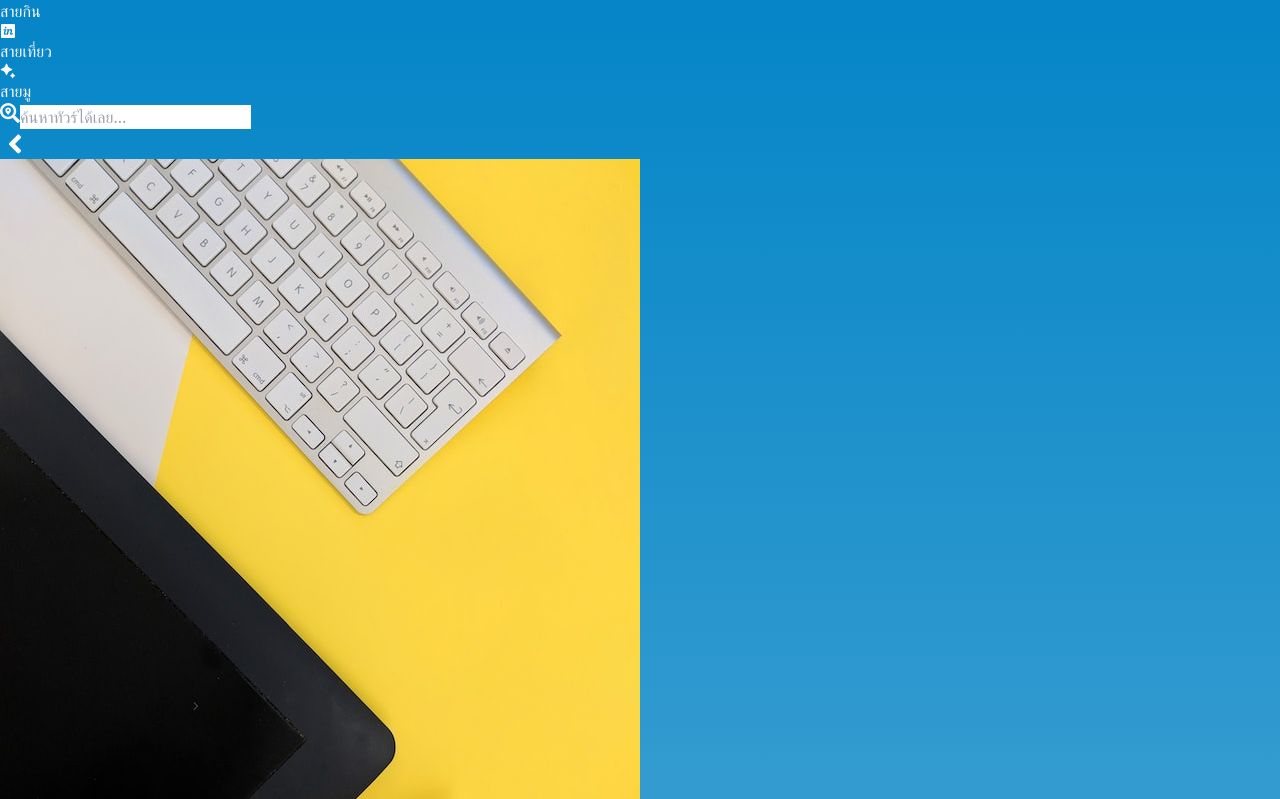
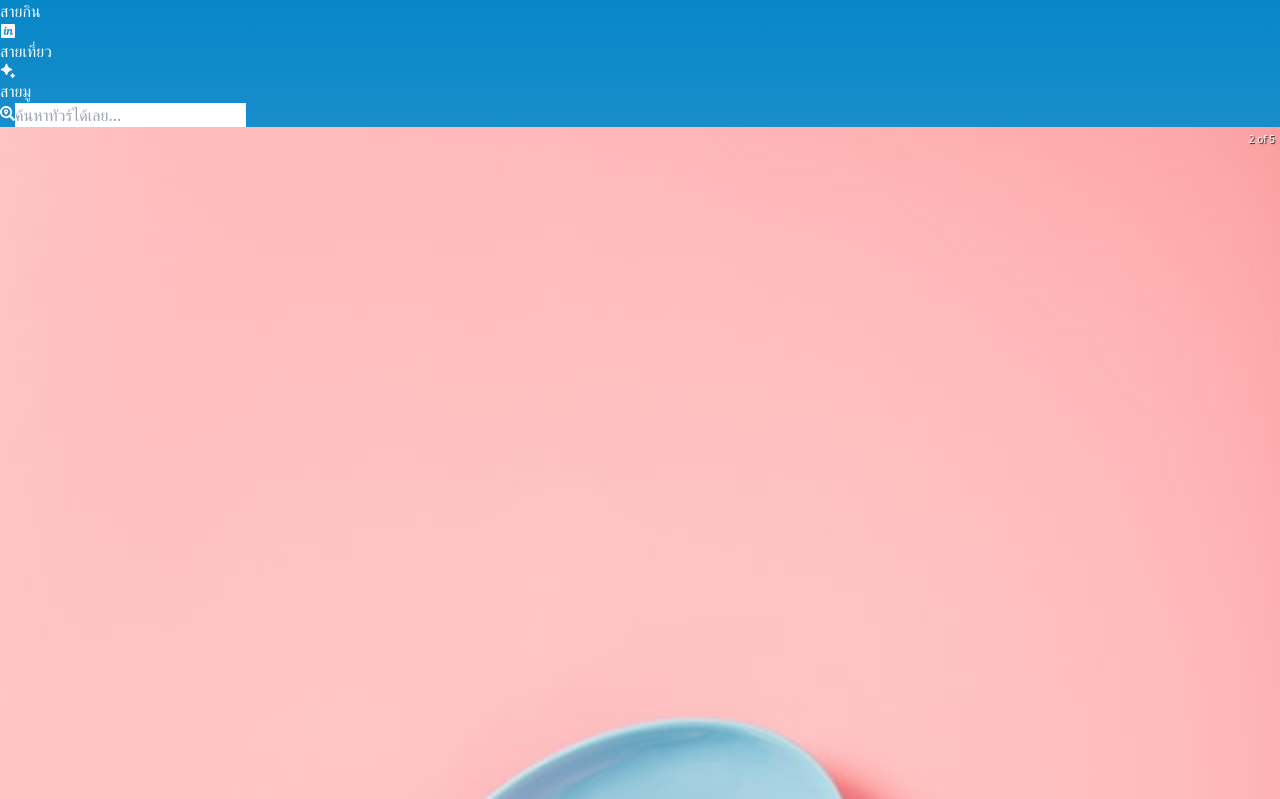
Before and after one commit to Perthanakrit/trippa-pototype, a React (Vite) app in the folder client-app/: page / in a window 1280 px wide. Shown: the part 461-1260 px from the top of the page. Built offline with nearby package versions, Linux system fonts and the light colour scheme.

Commit message:
Initize carousel

```diff
--- /dev/null
+++ b/client-app/src/components/carousel/TripCarousel.tsx
@@ -0,0 +1,32 @@
+import "react-responsive-carousel/lib/styles/carousel.min.css"; // requires a loader
+import { Carousel } from "react-responsive-carousel";
+
+type Props = {
+  trips: any;
+};
+
+const breakPoints = [
+  { width: 1, itemsToShow: 1 },
+  { width: 550, itemsToShow: 2 },
+  { width: 768, itemsToShow: 3 },
+  { width: 1200, itemsToShow: 4 },
+];
+
+export default function TripCarousel({ trips }: Props) {
+  return (
+    <div>
+      {/* className=" flex justify-center items-center h-[250px] w-full my-0 mx-[0.9rem] text-[4rem]" */}
+      <Carousel showArrows={true} autoPlay infiniteLoop showThumbs={false}>
+        {trips.map((trip: any) => (
+          <div key={trip.id} className=" flex items-center w-full my-0 mx-auto">
+            <img
+              className="w-full h-[400px] object-cover "
+              src={trip.image}
+              alt={trip.title}
+            />
+          </div>
+        ))}
+      </Carousel>
+    </div>
+  );
+}
--- a/client-app/src/components/pages/home/Home.tsx
+++ b/client-app/src/components/pages/home/Home.tsx
@@ -1,23 +1,24 @@
-import TripRecommedation from "../../recommend_trip/TripRecommedation";
 import Layout from "../../layout/Layout";
 import Navbar from "../../header/Navbar";
 import { FaSearchLocation } from "react-icons/fa";
+import TripCarousel from "../../carousel/TripCarousel";
+import trips from "../../../data/trips";
 
 export default function Home() {
   return (
     <Layout>
       <div className=" mt-7">
         <div className=" h-[200px] block">
-          <h1 className=" text-center text-5xl">อยากไปไหน</h1>
+          <h1 className=" text-center text-5xl text-zinc-50">อยากไปไหน</h1>
           <Navbar />
           {/* Serach bar */}
           <div className=" w-[50%] bg-white mx-auto mt-4 p-3 rounded-full">
             <form action="/" className=" flex">
-              <button className=" bg-slate-200 p-2 rounded-full">
-                <FaSearchLocation size={20} />
+              <button className=" bg-stone-700 p-1 rounded-full focus:bg-slate-100 focus:text-stone-700">
+                <FaSearchLocation size={15} />
               </button>
               <input
-                className=" border-none outline-none w-full ml-2"
+                className=" border-none outline-none w-full ml-2 text-stone-700"
                 type="text"
                 placeholder="ค้นหาทัวร์ได้เลย..."
               />
@@ -28,7 +29,7 @@ export default function Home() {
 
       {/* Recommad trip */}
       <div className=" bg-slate-300/60 p-5">
-        <TripRecommedation />
+        <TripCarousel trips={trips} />
       </div>
     </Layout>
   );
```
Also changed, not shown: client-app/src/assets/logo.png.
